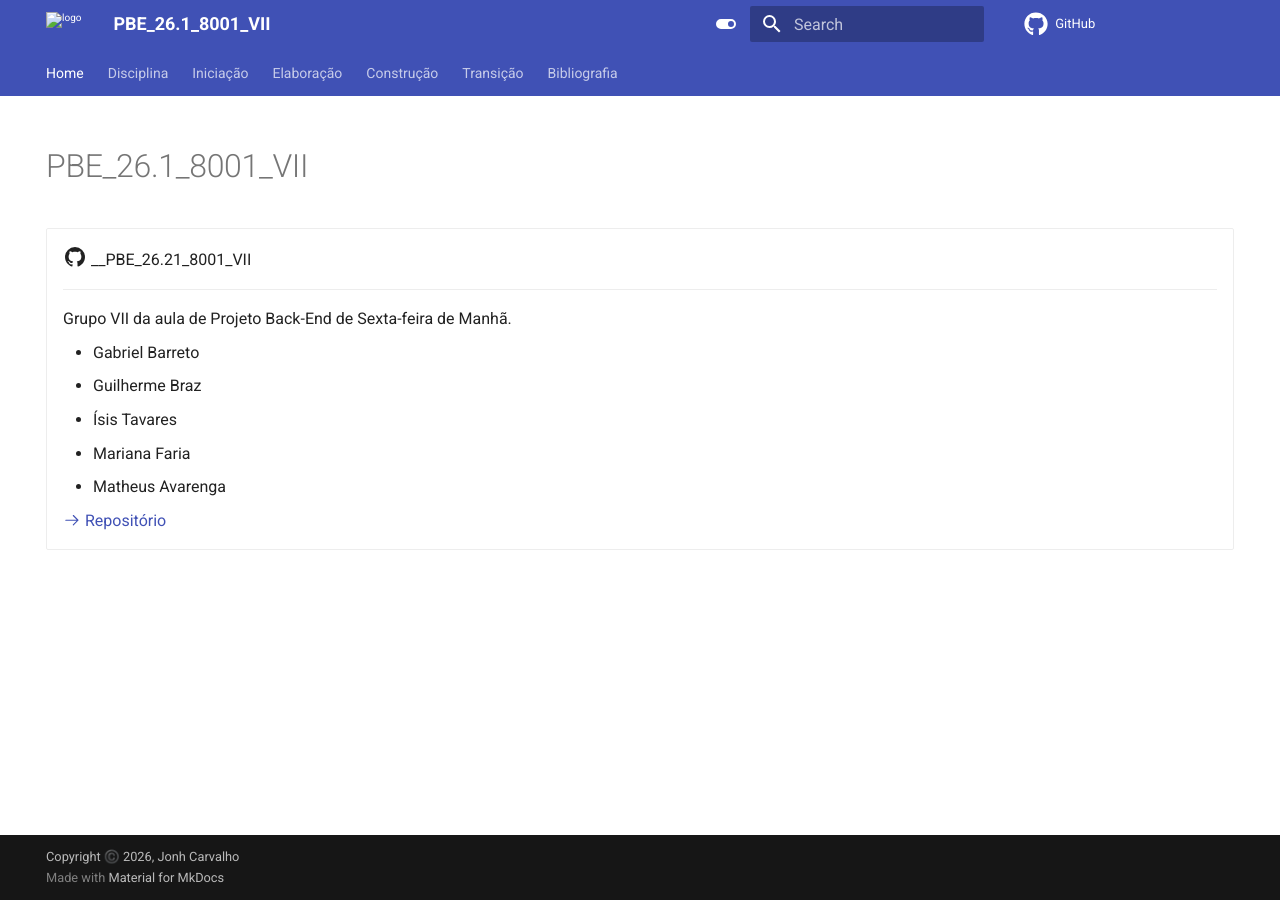
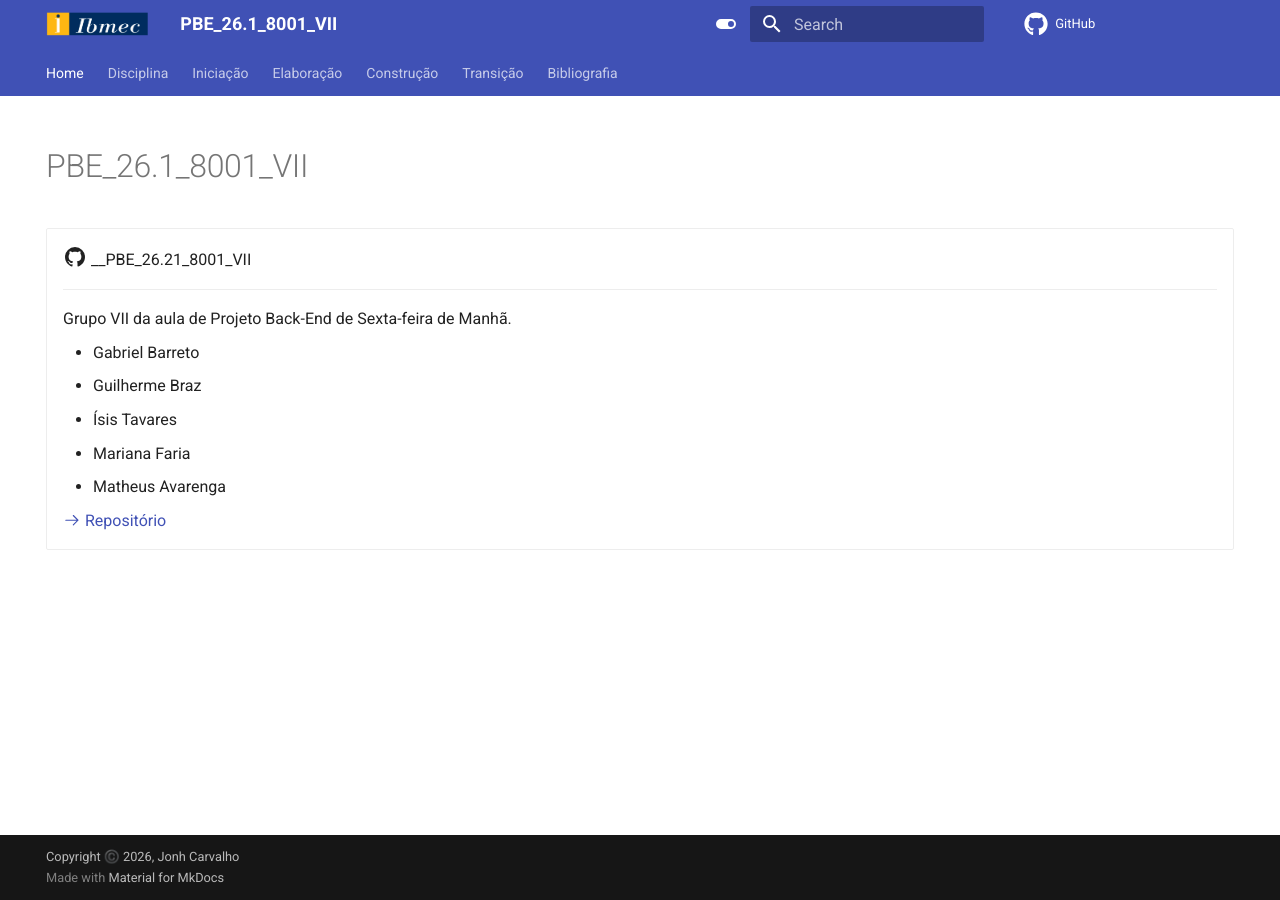
Before and after one commit to Projetos-de-Extensao/PBE_26.1_8001_VII, an MkDocs documentation site: the page built from docs/index.md, in a window 1280 px wide. Built offline with MkDocs 1.6.1 and Material for MkDocs 9.7.7, drawn with Linux system fonts in a browser that asks for light colours; comment, search, counter and statistics services are not loaded.

Commit message:
correção 2

```diff
--- a/mkdocs.yml
+++ b/mkdocs.yml
@@ -98,9 +98,9 @@ plugins:
   - search
 
 theme:
-  favicon: docs/assets/ibmec_icon.png
+  favicon: assets/ibmec_icon.png
   name: material
-  logo: docs/assets/ibmec_logo.png
+  logo: assets/logo_ibmec.png
   palette:
 
     - media: "(prefers-color-scheme)"
```
Also changed, not shown: docs/assets/logo_ibmec.png (renamed from docs/assets/Ibmec_logo.png).
